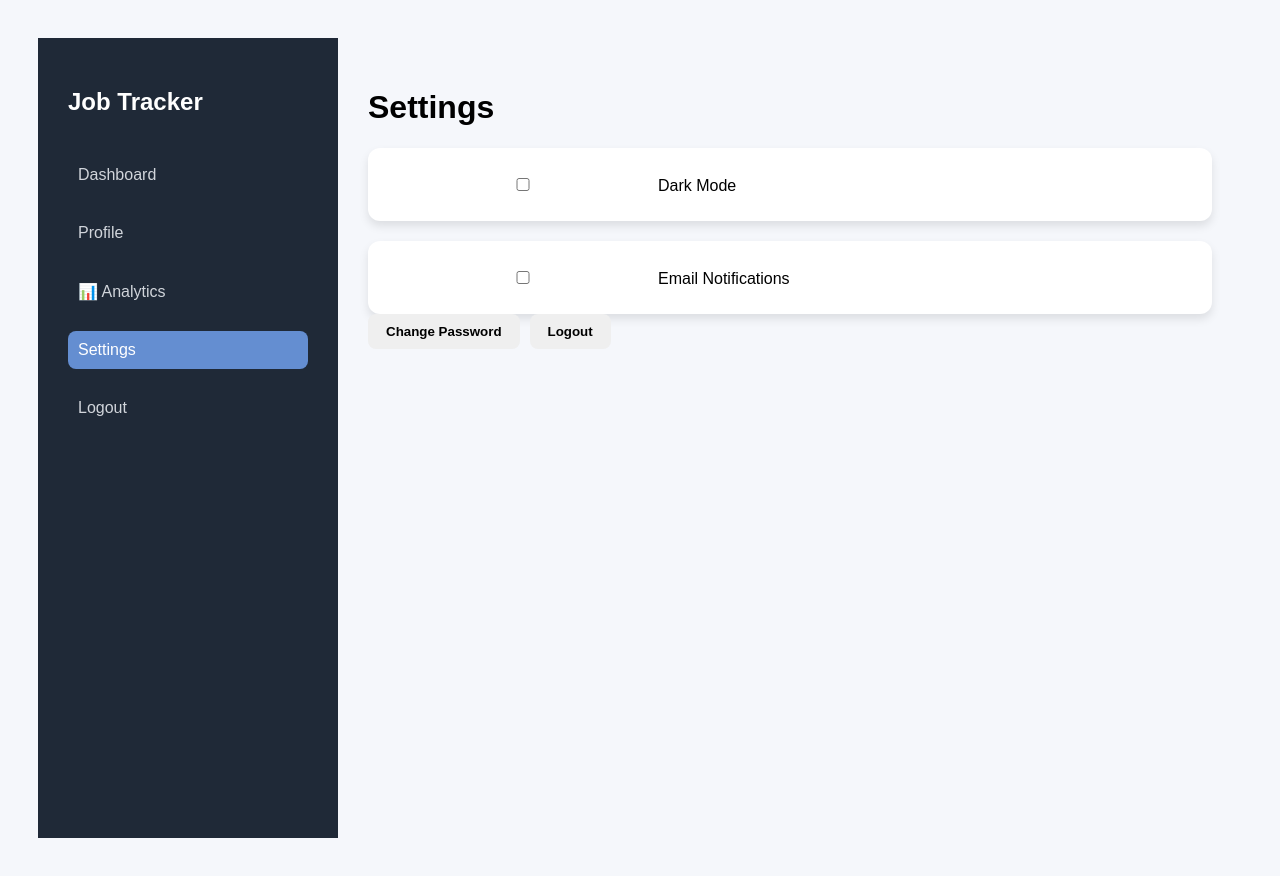
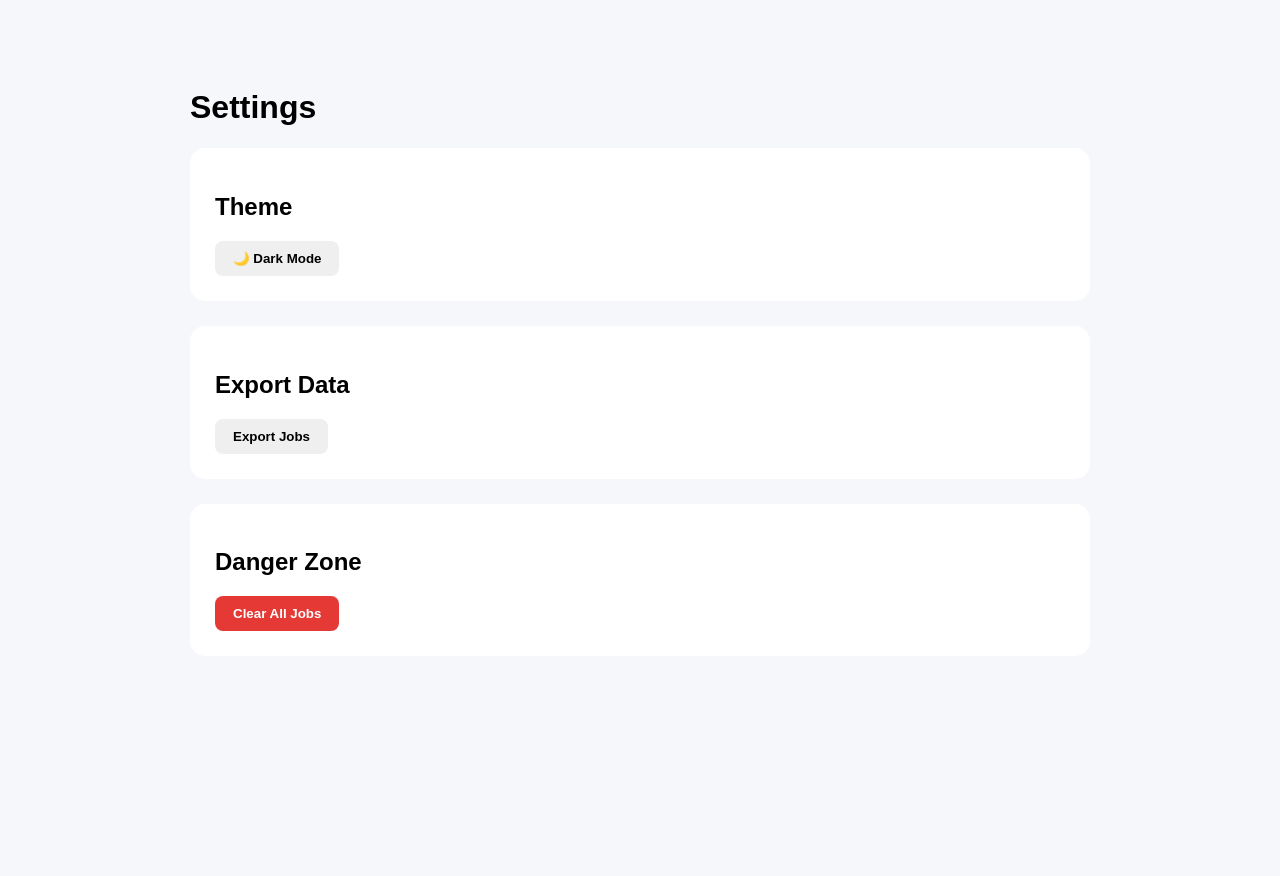
Before and after one commit to himanshi403/Web-Development-workspace, a React (Vite) app in the folder Full-Stack-Project/Job-Application-Tracker/: page /settings in a window 1280 px wide. After the commit the page ends 800 px from the top, so only its background shows below. Built offline with nearby package versions, Linux system fonts and the light colour scheme.

Commit message:
Complete settings page with dark mode, export and clear jobs

```diff
--- a/Full-Stack-Project/Job-Application-Tracker/src/App.jsx
+++ b/Full-Stack-Project/Job-Application-Tracker/src/App.jsx
@@ -181,7 +181,7 @@ element={<Profile jobs={jobs}/>}
 
 <Route
 path="/settings"
-element={<Settings />}
+element={<Settings jobs={jobs}/>}
 />
 
 <Route
--- a/Full-Stack-Project/Job-Application-Tracker/src/index.css
+++ b/Full-Stack-Project/Job-Application-Tracker/src/index.css
@@ -784,3 +784,52 @@ margin-top:20px;
     padding:25px;
     border-radius:15px;
 }
+
+.settings-page{
+
+max-width:900px;
+
+margin:auto;
+
+padding:30px;
+
+}
+
+.setting-card{
+
+background:white;
+
+padding:25px;
+
+border-radius:15px;
+
+margin-bottom:25px;
+
+}
+
+body.dark{
+
+background:#121212;
+
+color:white;
+
+}
+
+body.dark .setting-card,
+body.dark .profile-card,
+body.dark .stat-box,
+body.dark .resume-card{
+
+background:#1f1f1f;
+
+color:white;
+
+}
+
+.danger-btn{
+
+background:#e53935;
+
+color:white;
+
+}
--- a/Full-Stack-Project/Job-Application-Tracker/src/pages/Settings.jsx
+++ b/Full-Stack-Project/Job-Application-Tracker/src/pages/Settings.jsx
@@ -1,38 +1,91 @@
-import Layout from "../components/Layout";
+import {useState} from "react";
 
-function Settings(){
-    return(
-        <Layout>
-        <div className="page">
-            <h1>Settings</h1>
-             <div className="setting-item">
+function Settings({jobs}){
+    function exportJobs(){
+        const data=JSON.stringify(
+            jobs,
+            null,
+            2
+        );
+        const Blob=new blob(
+            [data],
+            {
+                type:"application/json"
+            }
+        );
+        const url=URL.createObjectURL(blob);
+        const link=document.createElement("a");
+        link.href=url;
+        link.download="jobs.json";
+        link.click();
+    }
 
-                    <label>
+    function clearJobs(){
+        const confirmClear=window.confirm(
+            "Delete all jobs?"
+        );
+        if(!confirmClear) return;
+         localStorage.removeItem("jobs");
 
-                        <input type="checkbox"/>
+    window.location.reload();
 
-                        Dark Mode
+    }
 
-                    </label>
 
+    const[darkMode,setDarkMode]=useState(false);
+
+    function toggleTheme(){
+        setDarkMode(!darkMode)
+            document.body.classList.toggle("dark");
+        }
+
+
+        return(
+            <div className="settings-page">
+                <h1>Settings</h1>
+
+                <div className="setting-card">
+                    <h2>Theme</h2>
+
+                    <button
+                    onClick={toggleTheme}>
+                        {
+                            darkMode?
+                             "☀️ Light Mode":
+                             "🌙 Dark Mode"
+                        }
+                    </button>
                 </div>
 
-                <div className="setting-item">
+                <div className="setting-card">
 
-                    <label>
+    <h2>Export Data</h2>
 
-                        <input type="checkbox"/>
+    <button onClick={exportJobs}>
 
-                        Email Notifications
+        Export Jobs
 
-                    </label>
+    </button>
 
-                </div>
+</div>
+<div className="setting-card">
 
-            <button>Change Password</button>
-            <button>Logout</button>
-        </div>
-        </Layout>
-    );
+    <h2>Danger Zone</h2>
+
+    <button
+        className="danger-btn"
+        onClick={clearJobs}
+    >
+
+        Clear All Jobs
+
+    </button>
+
+</div>
+            </div>
+
+        );
+
 }
+
 export default Settings;
```
